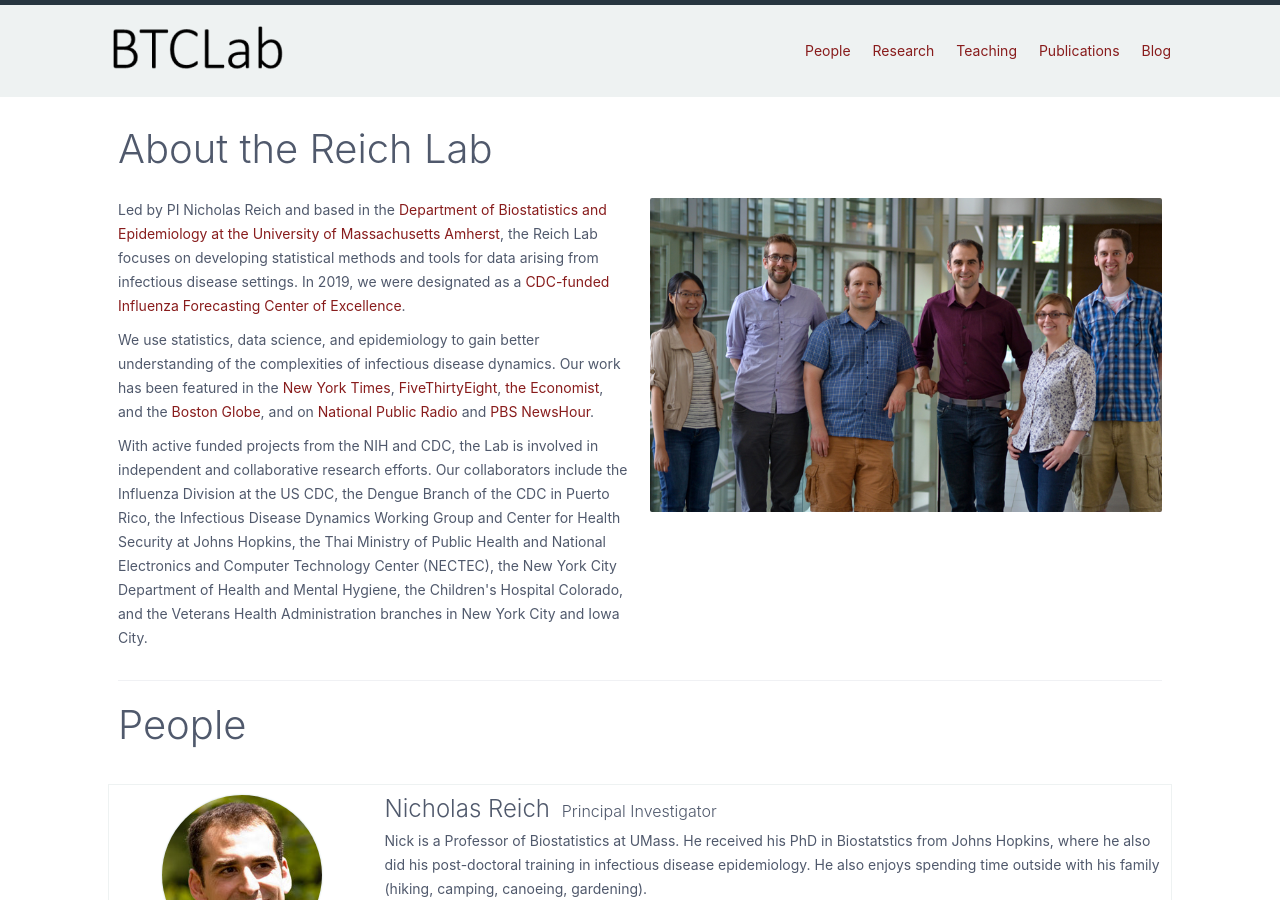
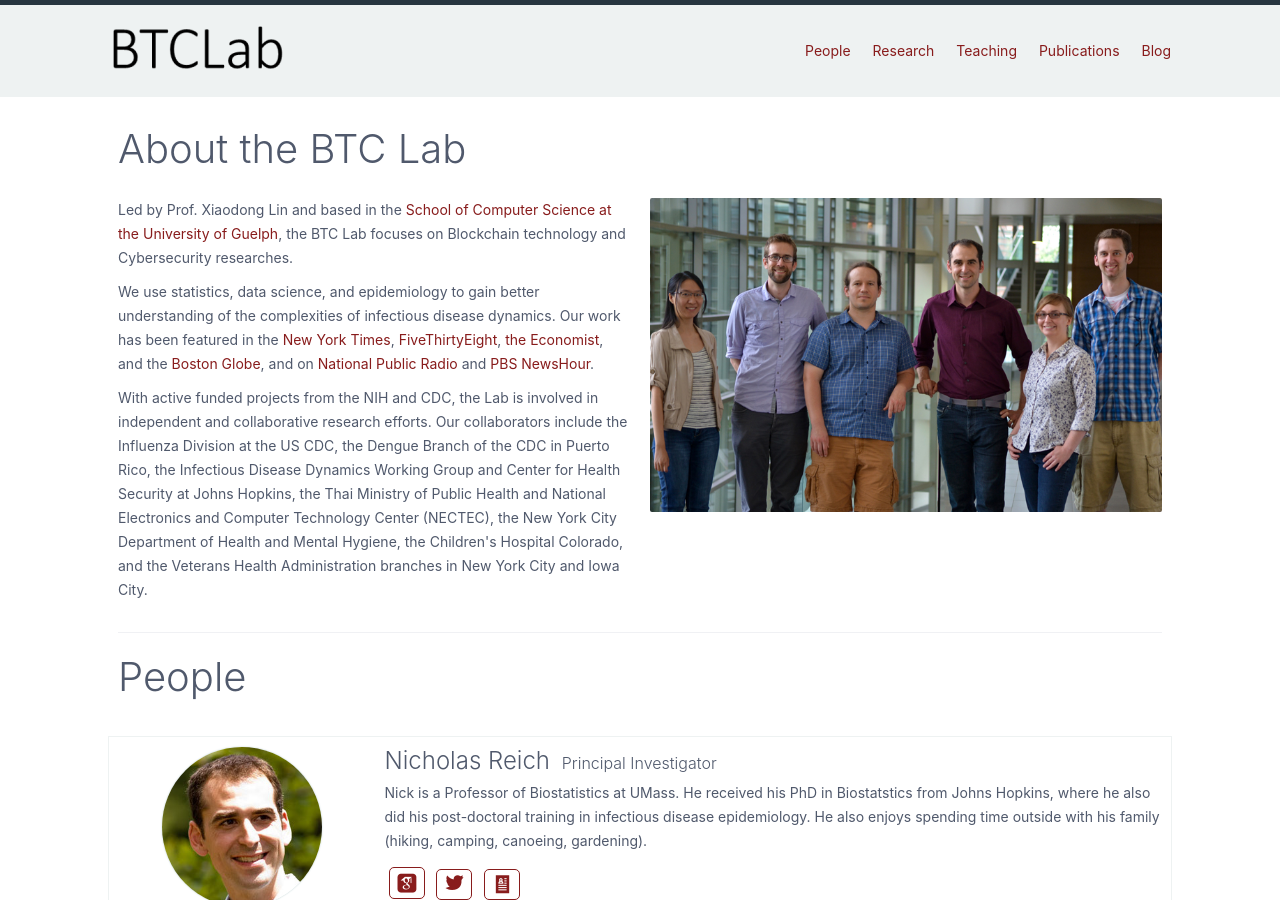
Before and after one commit to IgnisLi/IgnisLi.github.io, a Jekyll site: the page built from people.html, in a window 1280 px wide and 900 px high. Built offline with Jekyll 4.4.1, drawn with Linux system fonts in a browser that asks for light colours; nearby versions of some CDN libraries; some web fonts are replaced; comment, search, counter and statistics services are not loaded.

Commit message:
Update people.html

```diff
--- a/people.html
+++ b/people.html
@@ -2,17 +2,15 @@
 layout: default
 ---
 
-<h2>About the Reich Lab</h2>
+<h2>About the BTC Lab</h2>
 
 <div class="columns">
   <div class="column col-6 col-md-12">
     <p>
-      Led by PI Nicholas Reich and based in the
-      <a href="http://www.umass.edu/sphhs/biostatistics" target="_blank">Department
-      of Biostatistics and Epidemiology at the University of Massachusetts
-      Amherst</a>, the Reich Lab focuses on developing statistical methods and
-      tools for data arising from infectious disease settings. In 2019, we were
-      designated as a <a href="https://www.umass.edu/newsoffice/article/cdc-designates-umass-amherst-flu" target="_blank">CDC-funded Influenza Forecasting Center of Excellence</a>.
+      Led by Prof. Xiaodong Lin and based in the
+      <a href="http://www.umass.edu/sphhs/biostatistics" target="_blank">School
+      of Computer Science at the University of Guelph</a>, the BTC Lab focuses on Blockchain technology and
+      Cybersecurity researches.
     </p>
 
     <p>
```
